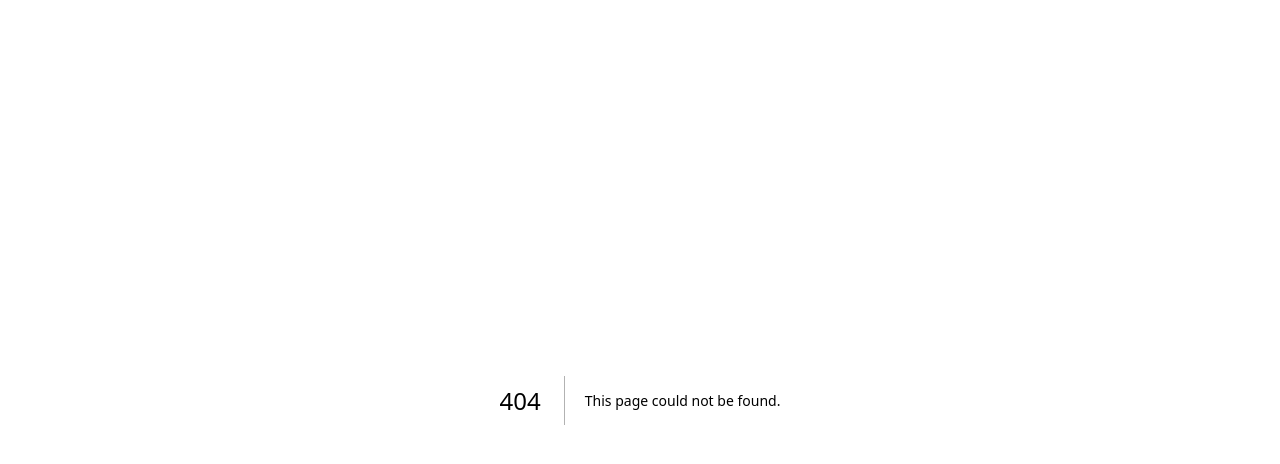
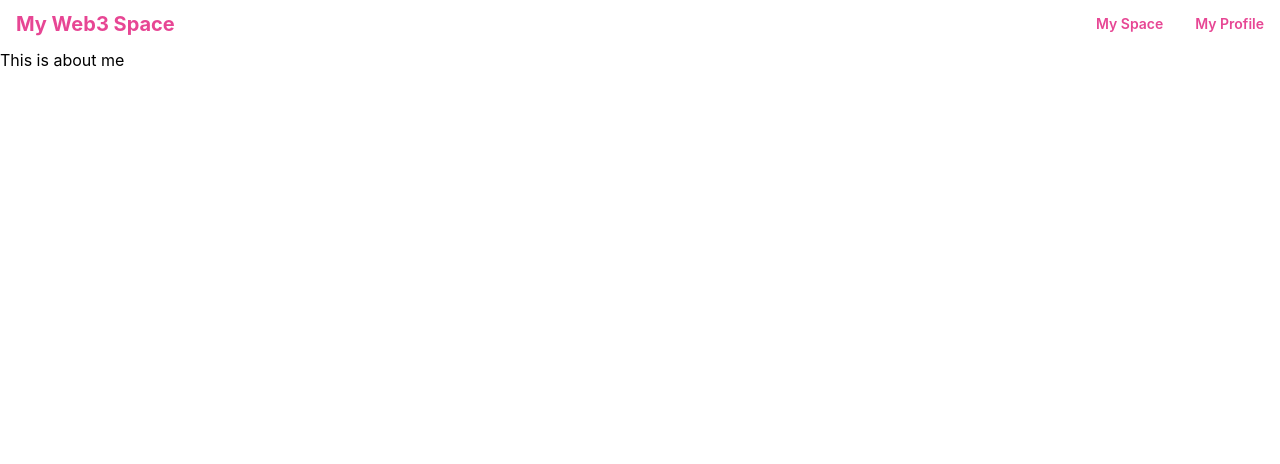
Before and after one commit to ical10/my-polka-space, a Next.js app: page /about in a window 1280 px wide. Before the commit this address had no page. Shown: the top 464 px of the page. Built offline with nearby package versions, Linux system fonts and the light colour scheme.

Commit message:
chore: init create /about

```diff
--- /dev/null
+++ b/pages/about/index.tsx
@@ -0,0 +1,11 @@
+import Layout from "src/components/Layout";
+
+const About = () => {
+  return (
+    <Layout>
+      <a>This is about me</a>
+    </Layout>
+  );
+};
+
+export default About;
```
